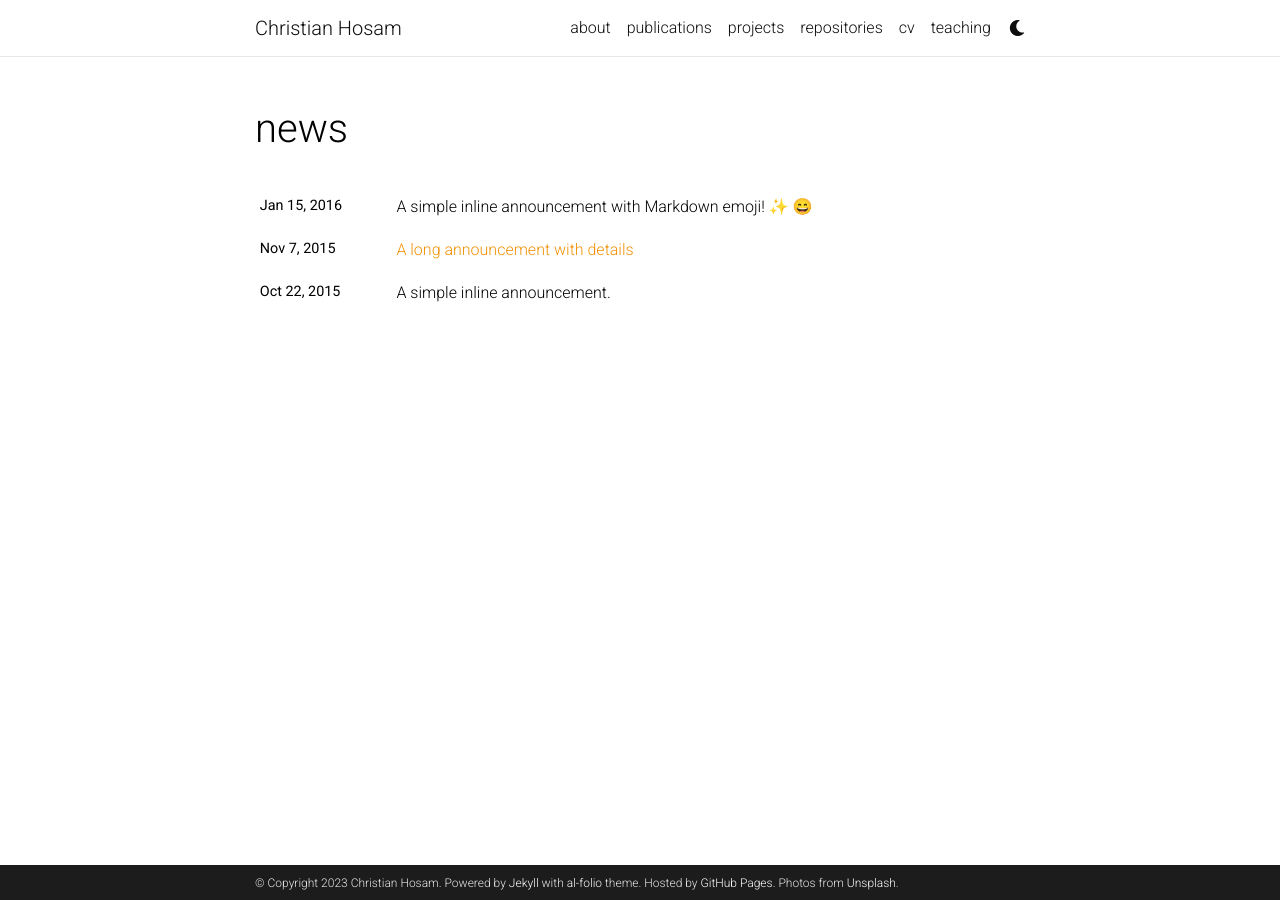
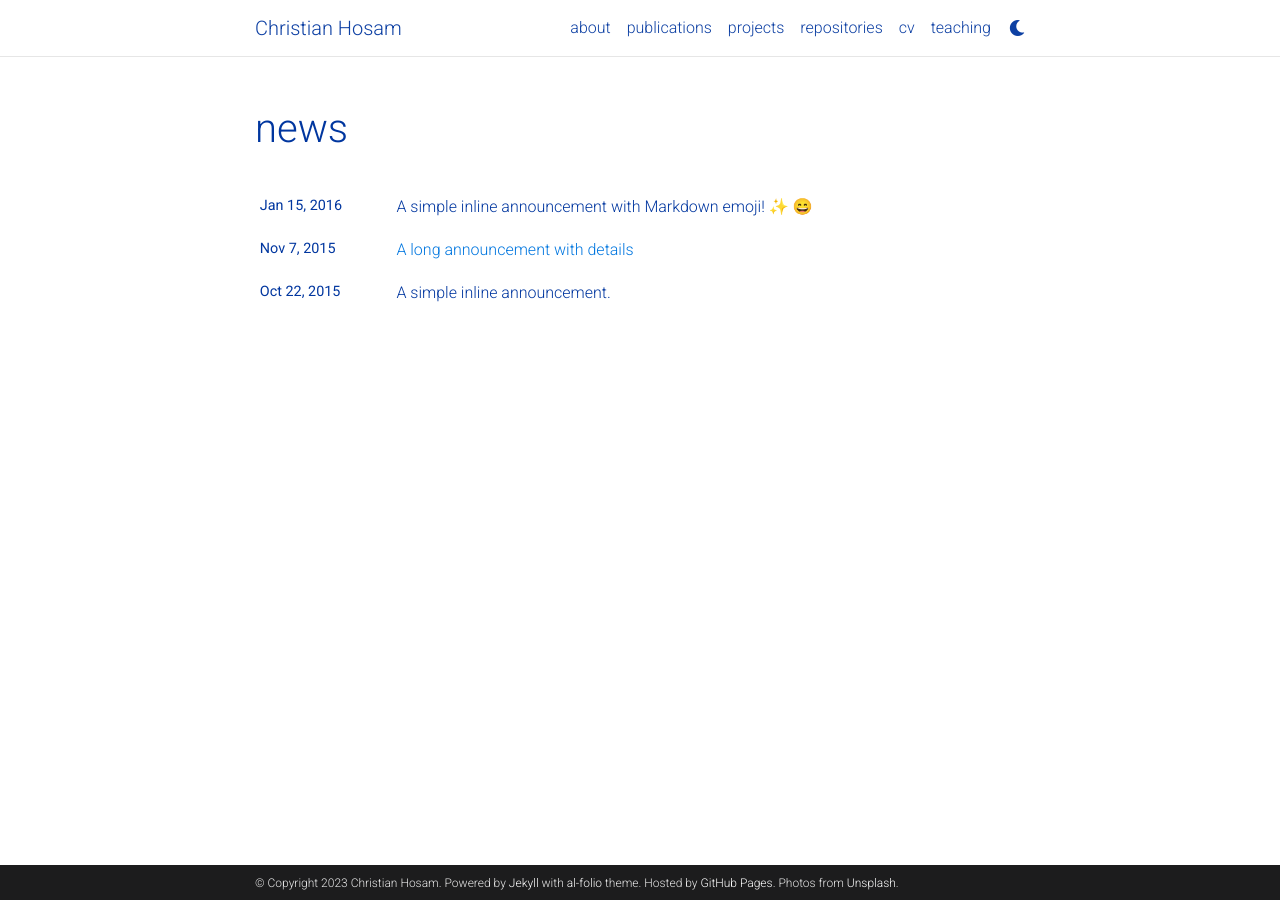
Before and after one commit to chosam2322/chosam2322.github.io, a Jekyll site: the page built from news.html, in a window 1280 px wide. Built offline with Jekyll 4.4.1, drawn with Linux system fonts in a browser that asks for light colours; emoji names are drawn with the system emoji font; comment, search, counter and statistics services are not loaded; a style sheet for code colours, icons or effects is not loaded.

Commit message:
Update _themes.scss

```diff
--- a/_sass/_themes.scss
+++ b/_sass/_themes.scss
@@ -5,10 +5,10 @@
 :root {
   --global-bg-color: #{$white-color};
   --global-code-bg-color: #{$code-bg-color-light};
-  --global-text-color: #{$black-color};
+  --global-text-color: #{$blue-color-dark};
   --global-text-color-light: #{$blue-color};
-  --global-theme-color: #{$orange-color};
-  --global-hover-color: #{$green-color};
+  --global-theme-color: #{$blue-color};
+  --global-hover-color: #{$blue-color};
   --global-footer-bg-color: #{$grey-color-dark};
   --global-footer-text-color: #{$grey-color-light};
   --global-footer-link-color: #{$white-color};
```
